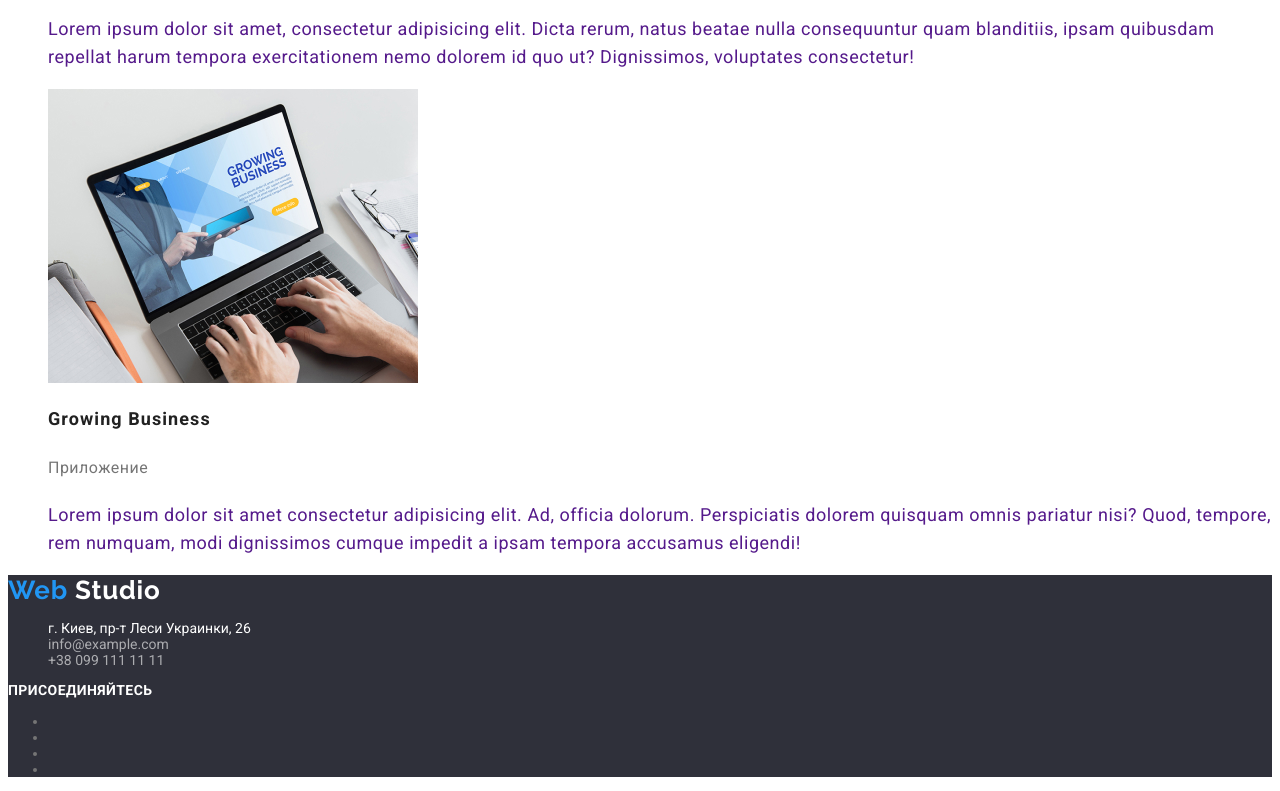
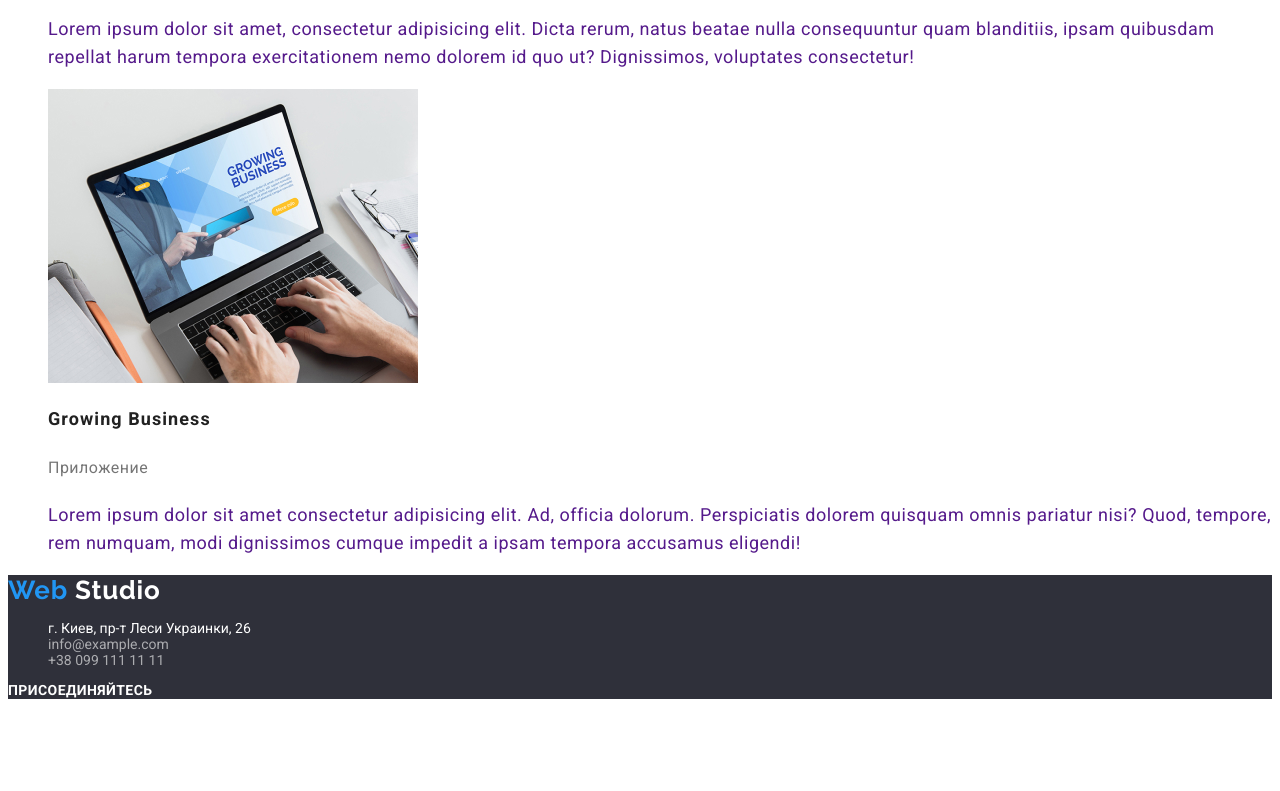
Before and after one commit to OlgaTomilko/goit-markup-hw-02, a plain HTML site: page portfolio.html in a window 1280 px wide. Shown: the part 4138-4929 px from the top of the page. After the commit the page ends 4851 px from the top, so only its background shows below. Drawn offline with Linux system fonts and the light colour scheme.

Commit message:
Убрано маркировку списка социальных иконок

```diff
--- a/portfolio.html
+++ b/portfolio.html
@@ -278,7 +278,7 @@
       </div>
       <div>
         <b class="call">присоединяйтесь</b>
-        <ul class="social-links">
+        <ul class="social-links list">
           <li class="social-links-item">
             <a href="" aria-label="иконка твиттера"></a>
           </li>
```
Also changed, not shown: index.html (+5 -5 lines).
